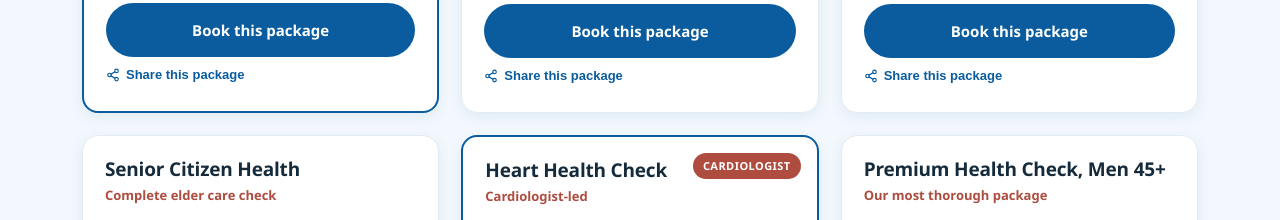
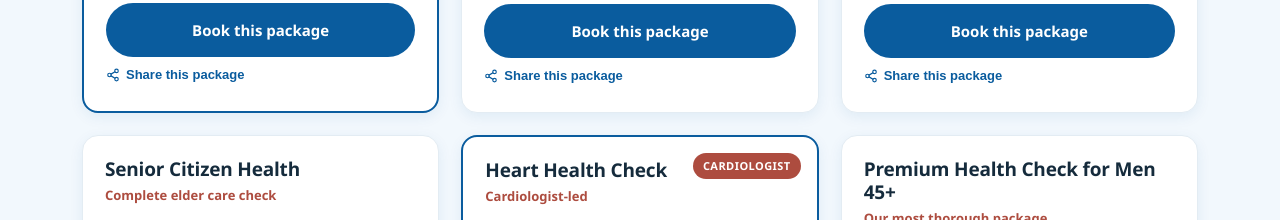
Before and after one commit to oratorkhizer/caspianlabs-site, a plain HTML site: page index.html in a window 1280 px wide. Shown: the part 6471-6691 px from the top of the page. Drawn offline with Linux system fonts and the light colour scheme.

Commit message:
Keep booking names identical across homepage and booking APIs
Last night's em-dash pass renamed the Premium package on the homepage to a form
the build's global text-fixes did not produce, so its booking name no longer
matched CODE_MAP in pay.js and book.js. It now uses the same name the build
gives the APIs. api/catalog.js was also missing from the global rename list,
so its keys kept the old em-dash names; it is now included.

Co-Authored-By: Claude Opus 5.5 <noreply@anthropic.com>
Claude-Session: https://claude.ai/code/session_01KVhfca6yHQ7bDVwvRzXMPd

```diff
--- a/index.html
+++ b/index.html
@@ -693,11 +693,11 @@ src="https://www.facebook.com/tr?id=4485931708352445&ev=PageView&noscript=1"/></
         <div class="act"><a class="btn btn-primary" href="https://www.eka.care/doctor/dr-sayyed-muzammil-physician-cardiologist" target="_blank" rel="noopener">Book cardiologist slot</a></div>
       </div>
       <div class="pkg">
-        <div class="top"><h3>Premium Health Check, Men 45+</h3><div class="cnt">Our most thorough package</div></div>
+        <div class="top"><h3>Premium Health Check for Men 45+</h3><div class="cnt">Our most thorough package</div></div>
         <div class="price">From <b>₹4,399</b></div>
         <div class="more"><a href="/packages/premium-health-checkup-men-hyderabad">Details &amp; preparation &rarr;</a></div>
         <ul><li>CBC, ESR &amp; HbA1c</li><li>Full Lipid + ApoA1/ApoB + Lp(a)</li><li>Liver &amp; Kidney Function</li><li>PSA (prostate)</li><li>Vitamin D &amp; B12</li><li>Cardiac risk (HsCRP) &amp; more</li></ul>
-        <div class="act"><a class="btn btn-primary" data-book-name="Premium Health Check, Men 45+" data-book-price="4399" href="https://wa.me/919059341154?text=Hi%20Caspian%20Diagnostic%20Centre%2C%20I%27d%20like%20to%20book%20the%20Premium%20Health%20Check%20for%20Men%2045%2B." target="_blank" rel="noopener">Book this package</a></div>
+        <div class="act"><a class="btn btn-primary" data-book-name="Premium Health Check for Men 45+" data-book-price="4399" href="https://wa.me/919059341154?text=Hi%20Caspian%20Diagnostic%20Centre%2C%20I%27d%20like%20to%20book%20the%20Premium%20Health%20Check%20for%20Men%2045%2B." target="_blank" rel="noopener">Book this package</a></div>
       </div>
       <div class="pkg">
         <div class="top"><h3>Haj / Umrah Fitness</h3><div class="cnt">Pilgrim fitness package</div></div>
@@ -1225,7 +1225,7 @@ src="https://www.facebook.com/tr?id=4485931708352445&ev=PageView&noscript=1"/></
     {n:"Complete Metabolic Panel", c:"Health Checkup", p:2500, k:"metabolism"},
     {n:"Metabolic Wellness + InBody", c:"Health Checkup", p:1795, pop:1, k:"bca body composition ramzan fitness"},
     {n:"Metabolic Wellness (without InBody)", c:"Health Checkup", p:1499, k:""},
-    {n:"Premium Health Check, Men 45+", c:"Health Checkup", p:4399, k:"men male senior premium"},
+    {n:"Premium Health Check for Men 45+", c:"Health Checkup", p:4399, k:"men male senior premium"},
     {n:"Women's Health Profile", c:"Health Checkup", p:3000, k:"female women ladies"},
     {n:"Senior Citizen Health — Male", c:"Health Checkup", p:3500, k:"elderly old age geriatric men male"},
     {n:"Senior Citizen Health — Female", c:"Health Checkup", p:3500, k:"elderly old age geriatric women female ladies"},
@@ -1346,7 +1346,7 @@ src="https://www.facebook.com/tr?id=4485931708352445&ev=PageView&noscript=1"/></
     "Women's Health Profile":"Lipid Profile, Kidney Function Test (KFT) Basic, Vitamin D Total-25 Hydroxy, Calcium, Serum, Complete Urine Analysis (CUE), Folic Acid, Glucose-Fasting (FBS), Iron, Total Iron Binding Capacity (TIBC), Transferrin, CA125 - Cancer marker, Vitamin B12 Cyanocobalamin",
     "Senior Citizen Health — Male":"Lipid & Kidney Function, HbA1c, Fasting Sugar, Iron Studies, Folic Acid, Vitamin D & B12, Calcium, PSA, Urine ACR & CUE",
     "Senior Citizen Health — Female":"Lipid & Kidney Function, HbA1c, Fasting Sugar, Iron Studies, Folic Acid, Vitamin D & B12, Calcium, Urine ACR & CUE",
-    "Premium Health Check, Men 45+":"Amylase, Serum, Cortisol Serum (3 to 5 PM), HsCRP (High Sensitive CRP), HbA1c (Glycated Haemoglobin), TOTAL IRON BINDING CAPACITY, Lipid Profile, Liver Function Test; LFT, Prostaate Specific Antigen (PSA Total), Vitamin D Total-25 Hydroxy, Kidney Function Test (KFT) Basic, Lp-a Lipoprotein(a), Apolipoprotein A1 (APO-A1), Complete Urine Analysis (CUE), Vitamin B12 Cyanocobalamin, Rheumatoid Factor-RA Test, Erythrocyte Sedimentation Rate (ESR), Apolipoprotein B (APO-B), Complete blood count CBC",
+    "Premium Health Check for Men 45+":"Amylase, Serum, Cortisol Serum (3 to 5 PM), HsCRP (High Sensitive CRP), HbA1c (Glycated Haemoglobin), TOTAL IRON BINDING CAPACITY, Lipid Profile, Liver Function Test; LFT, Prostaate Specific Antigen (PSA Total), Vitamin D Total-25 Hydroxy, Kidney Function Test (KFT) Basic, Lp-a Lipoprotein(a), Apolipoprotein A1 (APO-A1), Complete Urine Analysis (CUE), Vitamin B12 Cyanocobalamin, Rheumatoid Factor-RA Test, Erythrocyte Sedimentation Rate (ESR), Apolipoprotein B (APO-B), Complete blood count CBC",
     "Haj / Umrah Fitness":"Complete blood count CBC, Glucose-Random (RBS), Kidney Function Test (KFT) Basic, ECG, X -Ray Chest PA view, Blood Grouping ABO & Rh Typing",
     "Thyroid Profile (T3 T4 TSH)":"T3-Total, Tri Iodothyronine (TT3), T4-Total, Thyroxine (TT4, TSH (Thyroid Stimulating Hormone)",
     "Thyroid Panel I (T3 T4 TSH)":"T3-Total, Tri Iodothyronine (TT3), T4-Total, Thyroxine (TT4, TSH (Thyroid Stimulating Hormone)",
--- a/scripts/text-fixes.json
+++ b/scripts/text-fixes.json
@@ -464,7 +464,8 @@
    "public/assets/phase2-data.js",
    "api/page.js",
    "api/pay.js",
-   "api/book.js"
+   "api/book.js",
+   "api/catalog.js"
   ],
   "pairs": [
    [
```
